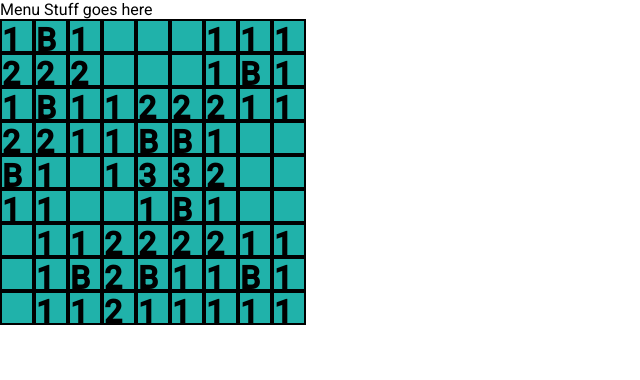
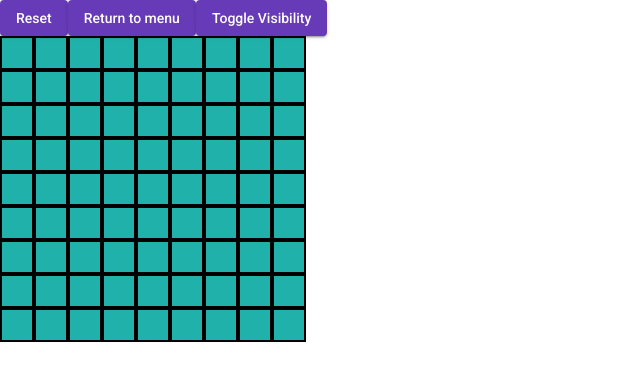
Before and after one commit to emmarsha/em-minesweep, an Angular app: page / in a window 1280 px wide. Both pictures are taken after a click on the button "LETS PLAY". Shown: the top 380 px of the page, without its empty margins (0-640 px from the left). Built offline with nearby package versions, Linux system fonts and the light colour scheme.

Commit message:
update visibility on click

```diff
--- a/src/app/boardpiece/boardpiece.component.css
+++ b/src/app/boardpiece/boardpiece.component.css
@@ -1,10 +1,16 @@
-.board-piece {
+.game-piece {
     height: 30px;
     width: 30px;
     border: 2px solid black;
     background-color: lightseagreen;
 }
 
+.piece-content{
+    height: 30px;
+    width: 30px;
+    background-color: lightsalmon;
+}
+
 h1 {
     margin: 0;
 }
--- a/src/app/boardpiece/boardpiece.component.html
+++ b/src/app/boardpiece/boardpiece.component.html
@@ -1,4 +1,6 @@
-<div class="board-piece">
-    <h1 *ngIf="hasBomb">B</h1>
-    <h1 *ngIf="!hasBomb && adjacentCount">{{adjacentCount}}</h1>
+<div class="game-piece" (click)="onClick()">
+    <div class="piece-content" *ngIf="clicked">
+        <h1 *ngIf="hasBomb">B</h1>
+        <h1 *ngIf="adjacentCount">{{adjacentCount}}</h1>
+    </div>
 </div>
--- a/src/app/boardpiece/boardpiece.component.ts
+++ b/src/app/boardpiece/boardpiece.component.ts
@@ -1,4 +1,4 @@
-import { Component, OnInit, Input } from '@angular/core';
+import { Component, OnInit, Input, Output, EventEmitter } from '@angular/core';
 
 @Component({
   selector: 'app-boardpiece',
@@ -15,11 +15,22 @@ export class BoardpieceComponent implements OnInit {
 
   @Input() column = 0;
 
-  public clicked = false;
+  @Input() clicked = false;
+
+  @Output() clickedAMine: EventEmitter<any> = new EventEmitter();
 
   constructor() { }
 
   ngOnInit() {
   }
 
+  onClick() {
+    if (this.hasBomb) {
+      this.clickedAMine.emit();
+      return;
+    }
+
+    this.clicked = true;
+  }
+
 }
--- a/src/app/em-minesweep/em-minesweep.component.html
+++ b/src/app/em-minesweep/em-minesweep.component.html
@@ -1,2 +1,7 @@
 <app-em-minesweep-menu  *ngIf="displayMenu" (startGame)="startGame($event)"></app-em-minesweep-menu>
-<app-gameboard *ngIf="!displayMenu" [gamePieces]="gamePieces" ></app-gameboard>
+<app-gameboard
+    *ngIf="!displayMenu"
+    [gamePieces]="gamePieces"
+    (reset)="reset($event)"
+    (returnToMenu)="returnToMenu()">
+</app-gameboard>
--- a/src/app/em-minesweep/em-minesweep.component.ts
+++ b/src/app/em-minesweep/em-minesweep.component.ts
@@ -130,4 +130,26 @@ export class EmMinesweepComponent implements OnInit {
     boardPiece.adjacentCount = mineCount;
   }
 
+  /*
+  * Reset the board with fresh randomized values
+  */
+  reset() {
+
+    this.clearBoard();
+
+    this.buildBoard();
+    this.placeMines();
+    this.setAdjacentMinesCount();
+  }
+
+  returnToMenu() {
+    this.clearBoard();
+    this.displayMenu = true;
+  }
+
+  clearBoard() {
+    this.gamePieces = [];
+    this.gamePiecePool = {};
+  }
+
 }
--- a/src/app/gameboard/gameboard.component.css
+++ b/src/app/gameboard/gameboard.component.css
@@ -2,4 +2,5 @@
     display: flex;
     flex-wrap: wrap;
     width: 310px;
+    cursor: pointer;
 }
--- a/src/app/gameboard/gameboard.component.html
+++ b/src/app/gameboard/gameboard.component.html
@@ -1,9 +1,18 @@
 <div class="game-board">
 
-    <div class="board-menu">Menu Stuff goes here</div>
+    <div class="board-menu">
+        <button mat-raised-button color="primary" (click)="onReset()" >Reset</button>
+        <button mat-raised-button color="primary" (click)="onReturnToMenu()" >Return to menu</button>
+        <button mat-raised-button color="primary" (click)="ToggleVisibility()" >Toggle Visibility</button>
+    </div>
 
     <div class="game-container">
-        <app-boardpiece *ngFor="let piece of gamePieces" [adjacentCount]="piece.adjacentCount" [hasBomb]="piece.hasBomb"></app-boardpiece>
+        <app-boardpiece *ngFor="let piece of gamePieces"
+            [adjacentCount]="piece.adjacentCount"
+            [hasBomb]="piece.hasBomb"
+            [clicked]="piece.clicked"
+            (clickedAMine)="gameOver()">
+        </app-boardpiece>
     </div>
 
 </div>
--- a/src/app/gameboard/gameboard.component.ts
+++ b/src/app/gameboard/gameboard.component.ts
@@ -1,4 +1,4 @@
-import { Component, OnInit, OnChanges, Input } from '@angular/core';
+import { Component, OnInit, Input, Output, EventEmitter } from '@angular/core';
 
 // -- Peers --
 import { BoardPiece } from '../boardpiece/boardpiece';
@@ -8,16 +8,38 @@ import { BoardPiece } from '../boardpiece/boardpiece';
   templateUrl: './gameboard.component.html',
   styleUrls: ['./gameboard.component.css']
 })
-export class GameboardComponent implements OnInit, OnChanges {
+export class GameboardComponent implements OnInit {
 
   @Input() gamePieces: BoardPiece[] = [];
+
+  @Output() reset: EventEmitter<any> = new EventEmitter();
+
+  @Output() returnToMenu: EventEmitter<any> = new EventEmitter();
 
   constructor() { }
 
   ngOnInit() {
   }
 
-  ngOnChanges() {
+  onReset() {
+    this.reset.emit();
+  }
+
+  onReturnToMenu() {
+    this.returnToMenu.emit();
+  }
+
+  setBoardVisible(visibility: boolean) {
+    const pieces = this.gamePieces.map(gamePiece => {
+      gamePiece.clicked = visibility;
+      return gamePiece;
+    });
+
+    this.gamePieces = pieces;
+  }
+
+  gameOver() {
+    this.setBoardVisible(true);
   }
 
 }
```
